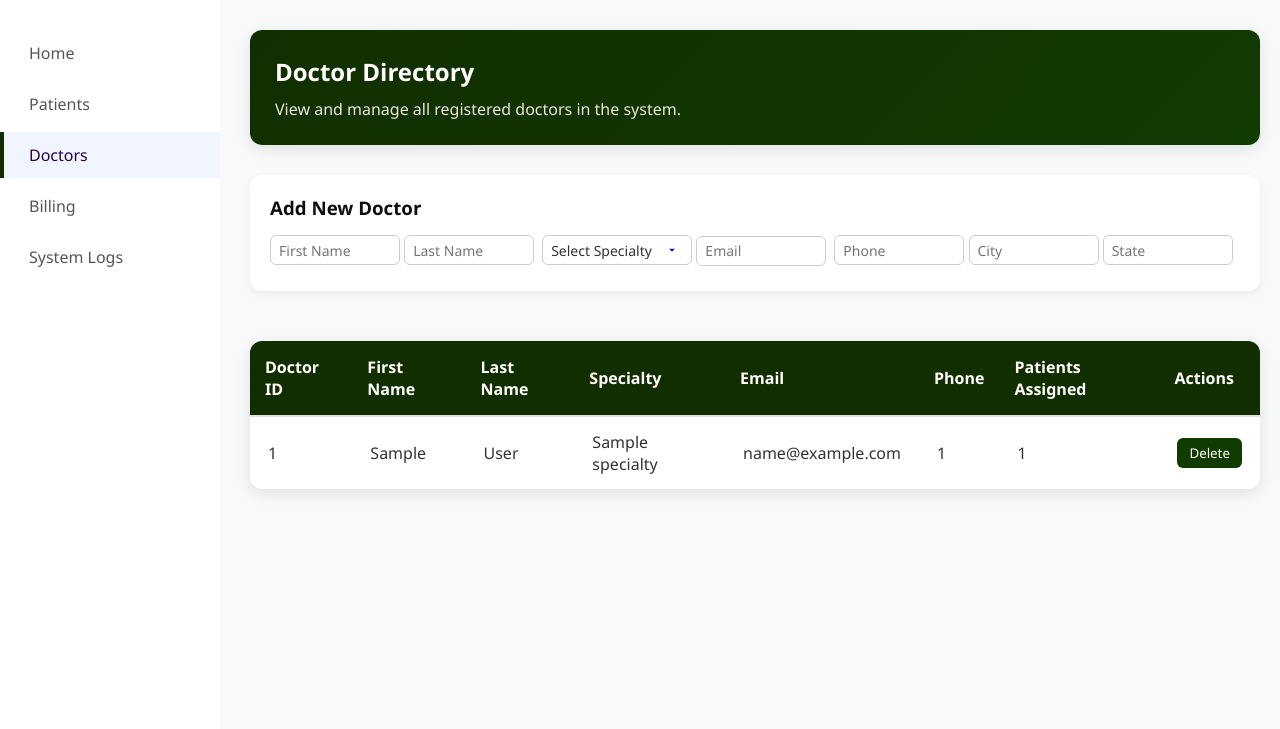
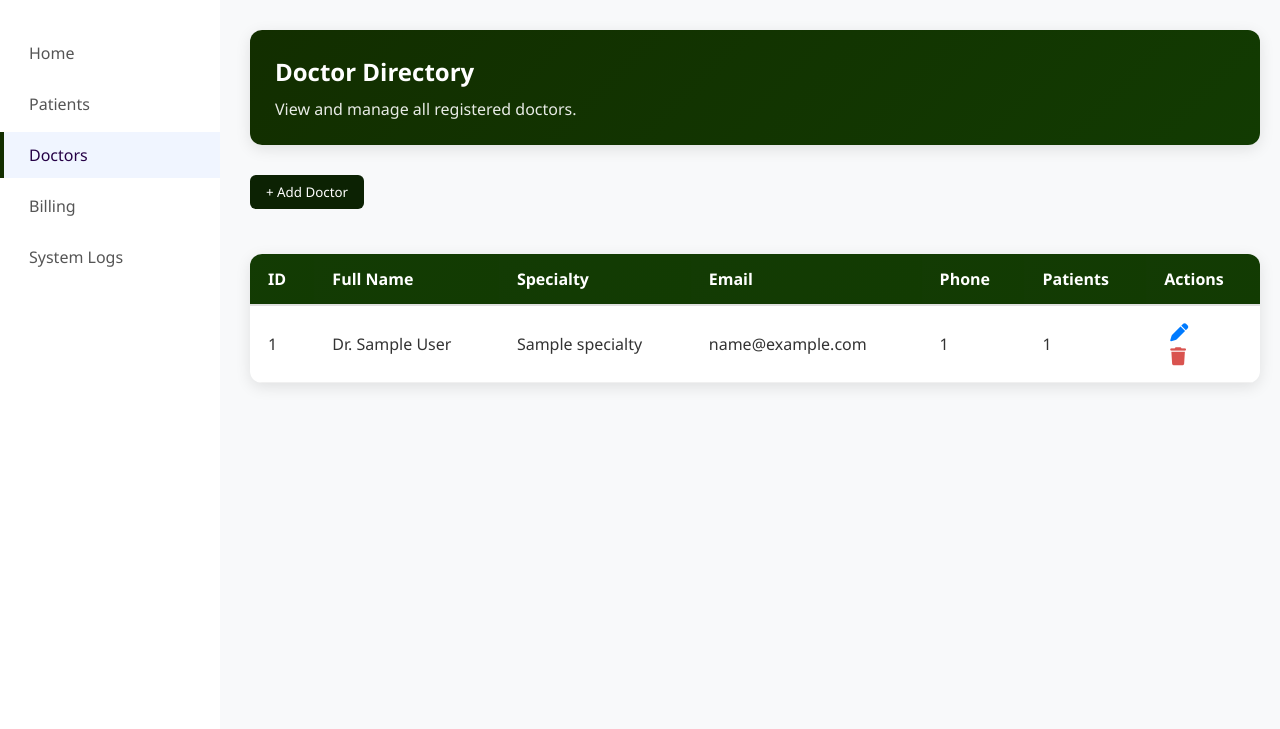
Before and after one commit to gfj2e/Patient_Management_Database, a Python web app: template app/admin/templates/admin_doctors.html in a window 1280 px wide. Shown: the part 66-795 px from the top of the page. Run offline with Jinja, Linux system fonts and the light colour scheme; the template is opened without the code that fills it: most values are stand-ins (such as "Sample title", 1, 10 or a date in 2020).

Commit message:
editing doctors in admin page update

```diff
--- a/app/admin/templates/admin_doctors.html
+++ b/app/admin/templates/admin_doctors.html
@@ -5,10 +5,12 @@
     <meta name="viewport" content="width=device-width, initial-scale=1.0">
     <link rel="stylesheet" href="{{ url_for('static', filename='patient_styles.css') }}">
     <link rel="stylesheet" href="{{ url_for('static', filename='admin_styles.css') }}">
+    <link rel="stylesheet" href="https://cdnjs.cloudflare.com/ajax/libs/font-awesome/6.5.0/css/all.min.css">
 
-    <title>Admin - Doctors</title>
+    <title>Admin – Doctors</title>
 </head>
 <body>
+
 <header class="navbar-admin">
     <div class="logo">
         <a href="{{ url_for('main.index') }}">CuraCloud</a>
@@ -16,7 +18,7 @@
     <div class="nav-buttons">
         <div class="right-header">
             <div class="profile-icon">
-                    <img id="admin-profile-icon" src="{{ url_for('static', filename='images/user.png') }}" alt="admin profile icon">
+                <img src="{{ url_for('static', filename='images/user.png') }}" alt="Admin Icon">
             </div>
             <a href="{{ url_for('auth.logout') }}">
                 <button class="logout-btn">Logout</button>
@@ -26,6 +28,8 @@
 </header>
 
 <div class="container">
+
+    <!-- Sidebar -->
     <div class="side-menu">
         <ul>
             <li><a href="{{ url_for('admin.admin_home') }}">Home</a></li>
@@ -36,45 +40,114 @@
         </ul>
     </div>
 
+    <!-- Main Content -->
     <div class="content">
+
         <div class="welcome-section-admin">
             <div class="welcome-message">Doctor Directory</div>
-                <div class="welcome-subtitle">View and manage all registered doctors in the system.</div>
+            <div class="welcome-subtitle">View and manage all registered doctors.</div>
         </div>
 
+        <!-- Add Doctor Button -->
+        <div class="add-patient-header">
+            <button class="btn-primary-admin" id="openAddDoctorModal">+ Add Doctor</button>
+        </div>
 
-<div class="add-doctor-section">
-    <h3>Add New Doctor</h3>
-    <form method="POST" action="{{ url_for('admin.add_doctor') }}" class="doctor-form-grid">
-        <div class="form-row">
+        <!-- Doctors Table -->
+        <div class="dashboard-container">
+            <div class="dashboard-vertical">
+
+                {% if doctors %}
+                <div class="table-container">
+                    <table class="billing-table">
+                        <thead>
+                            <tr>
+                                <th>ID</th>
+                                <th>Full Name</th>
+                                <th>Specialty</th>
+                                <th>Email</th>
+                                <th>Phone</th>
+                                <th>Patients</th>
+                                <th>Actions</th>
+                            </tr>
+                        </thead>
+
+                        <tbody>
+                        {% for doc in doctors %}
+                        <tr>
+                            <td>{{ doc.doctor_id }}</td>
+                            <td>Dr. {{ doc.first_name }} {{ doc.last_name }}</td>
+                            <td>{{ doc.specialty or "N/A" }}</td>
+                            <td>{{ doc.email or "N/A" }}</td>
+                            <td>{{ doc.phone_number or "N/A" }}</td>
+                            <td>{{ doc.patients|length }}</td>
+
+                            <td class="action-cell">
+
+                                <!-- Edit Button -->
+                                <button class="icon-btn edit-btn"
+                                        title="Edit Doctor"
+                                        data-id="{{ doc.doctor_id }}"
+                                        data-first="{{ doc.first_name }}"
+                                        data-last="{{ doc.last_name }}"
+                                        data-email="{{ doc.email }}"
+                                        data-phone="{{ doc.phone_number }}"
+                                        data-specialty="{{ doc.specialty }}"
+                                        data-city="{{ doc.city }}"
+                                        data-state="{{ doc.state }}"
+                                        data-accept="{{ doc.accepting_patients }}">
+                                    <i class="fas fa-pen"></i>
+                                </button>
+
+
+                                <!-- Delete Button -->
+                                <form method="POST"
+                                    action="{{ url_for('admin.delete_doctor', doctor_id=doc.doctor_id) }}"
+                                    onsubmit="return confirm('Delete this doctor?');">
+
+                                    <button type="submit" class="icon-btn delete-btn" title="Delete">
+                                        <i class="fas fa-trash"></i>
+                                    </button>
+                                </form>
+                            </td>
+                        </tr>
+                        {% endfor %}
+                        </tbody>
+                    </table>
+                </div>
+
+                {% else %}
+                    <p>No doctors found.</p>
+                {% endif %}
+
+            </div>
+        </div>
+    </div>
+</div>
+
+<!-- Add Doctor Modal -->
+<div id="addDoctorModal" class="modal-overlay">
+    <div class="modal-content">
+        <h3>Add Doctor</h3>
+
+        <form method="POST" action="{{ url_for('admin.add_doctor') }}">
+
             <input type="text" name="first_name" placeholder="First Name" required>
             <input type="text" name="last_name" placeholder="Last Name" required>
-        </div>
 
-        <div class="form-row">
             <select name="specialty" required>
                 <option value="">Select Specialty</option>
                 {% for spec in specialties %}
                 <option value="{{ spec }}">{{ spec }}</option>
                 {% endfor %}
             </select>
+
             <input type="email" name="email" placeholder="Email" required>
-        </div>
-
-        <div class="form-row">
             <input type="text" name="phone" placeholder="Phone">
             <input type="text" name="city" placeholder="City" required>
             <input type="text" name="state" placeholder="State" required>
-        </div>
 
-        <!-- <div class="form-row">
-            <label class="checkbox-label">
-                <input type="checkbox" name="is_accepting_new_patients" checked>
-                Accepting New Patients
-            </label>
-        </div> -->
-
-        <div class="checkbox-wrapper">
+<div class="form-row full-width checkbox-wrapper">
     <label class="checkbox-label">
         <input type="checkbox" name="accepting_patients">
         Accepting New Patients
@@ -82,74 +155,102 @@
 </div>
 
 
-        <!-- <div class="form-row full-width">
-            <label for="assigned_patients">Assign Patients:</label>
-            <select name="assigned_patients" id="assigned_patients" multiple size="4">
-                {% for patient in patients %}
-                    <option value="{{ patient.patient_id }}">
-                        {{ patient.first_name }} {{ patient.last_name }}
-                    </option>
+            <div class="modal-buttons">
+                <button type="submit" class="btn-primary-admin">Add</button>
+                <button type="button" class="btn-secondary-admin" id="closeAddDoctorModal">Cancel</button>
+            </div>
+
+        </form>
+    </div>
+</div>
+
+<!-- Edit Doctor Modal -->
+<div id="editDoctorModal" class="modal-overlay">
+    <div class="modal-content">
+        <h3>Edit Doctor</h3>
+
+        <form id="editDoctorForm" method="POST">
+            <input type="text" name="first_name" id="edit-first" required>
+            <input type="text" name="last_name" id="edit-last" required>
+            <input type="email" name="email" id="edit-email" required>
+            <input type="text" name="phone" id="edit-phone">
+
+            <select name="specialty" id="edit-specialty" required>
+                {% for spec in specialties %}
+                <option value="{{ spec }}">{{ spec }}</option>
                 {% endfor %}
             </select>
-        </div> -->
 
-        <div class="form-actions">
-            <button type="submit" class="btn-primary-admin">Add Doctor</button>
+            <input type="text" name="city" id="edit-city" required>
+            <input type="text" name="state" id="edit-state" required>
+
+            <label class="checkbox-label">
+                <input type="checkbox" name="accepting_patients" id="edit-accept">
+                Accepting New Patients
+            </label>
+
+            <div class="modal-buttons">
+                <button type="submit" class="btn-primary-admin">Save</button>
+                <button type="button" class="btn-secondary-admin" id="closeEditDoctorModal">Cancel</button>
             </div>
         </form>
+
+    </div>
 </div>
 
 
+<script>
+document.addEventListener("DOMContentLoaded", () => {
+
+    // ADD Doctor Modal
+    const addModal = document.getElementById("addDoctorModal");
+    const openAddBtn = document.getElementById("openAddDoctorModal");
+    const closeAddBtn = document.getElementById("closeAddDoctorModal");
+
+    openAddBtn.onclick = () => addModal.style.display = "flex";
+    closeAddBtn.onclick = () => addModal.style.display = "none";
+
+    // EDIT Doctor Modal
+    const editModal = document.getElementById("editDoctorModal");
+    const closeEditBtn = document.getElementById("closeEditDoctorModal");
+    const editForm = document.getElementById("editDoctorForm");
+
+    document.querySelectorAll(".edit-btn").forEach(button => {
+        button.addEventListener("click", () => {
+
+            // Fill modal fields
+            document.getElementById("edit-first").value = button.dataset.first;
+            document.getElementById("edit-last").value = button.dataset.last;
+            document.getElementById("edit-email").value = button.dataset.email;
+            document.getElementById("edit-phone").value = button.dataset.phone;
+            document.getElementById("edit-specialty").value = button.dataset.specialty;
+            document.getElementById("edit-city").value = button.dataset.city;
+            document.getElementById("edit-state").value = button.dataset.state;
+
+            document.getElementById("edit-accept").checked =
+                button.dataset.accept === "True" || button.dataset.accept === "1";
+
+            // Set dynamic POST action
+            editForm.action = `/edit_doctor/${button.dataset.id}`;
 
 
-            <div class="dashboard-container">
-                <div class="dashboard-vertical">
-                    {% if doctors %}
-                        <table cellpadding="6" cellspacing="0" class="data-table">
-                            <thead>
-                                <tr>
-                                    <th>Doctor ID</th>
-                                    <th>First Name</th>
-                                    <th>Last Name</th>
-                                    <th>Specialty</th>
-                                    <th>Email</th>
-                                    <th>Phone</th>
-                                    <th>Patients Assigned</th>
-                                    <th>Actions</th>
-                                </tr>
-                            </thead>
-                            <tbody>
-                                {% for doc in doctors %}
-                                <tr>
-                                    <td>{{ doc.doctor_id }}</td>
-                                    <td>{{ doc.first_name }}</td>
-                                    <td>{{ doc.last_name }}</td>
-                                    <td>{{ doc.specialty or 'N/A' }}</td>
-                                    <td>{{ doc.email or 'N/A' }}</td>
-                                    <td>{{ doc.phone_number or 'N/A' }}</td>
-                                    <td>{{ doc.patients|length }}</td>
-                                                                    <td>
-                                    <form method="POST" action="{{ url_for('admin.delete_doctor', doctor_id=doc.doctor_id) }}" onsubmit="return confirm('Are you sure you want to delete this doctor?');">
-                                        <button type="submit" class="btn-danger">Delete</button>
-                                    </form>
-                                </td>
-                                </tr>
-                                {% endfor %}
+            editModal.style.display = "flex";
+        });
+    });
 
+    closeEditBtn.onclick = () => editModal.style.display = "none";
 
+    window.onclick = (e) => {
+        if (e.target === addModal) addModal.style.display = "none";
+        if (e.target === editModal) editModal.style.display = "none";
+    };
 
-                            </tbody>
-                        </table>
-                    {% else %}
-                        <p>No doctors found.</p>
-                    {% endif %}
-                </div>
-            </div>
-        </div>
-    </div>
+});
+</script>
 
 <div class="footer">
     <div>© Powered by Coin Flippers</div>
 </div>
+
 </body>
 </html>
--- a/app/admin/templates/admin_patients.html
+++ b/app/admin/templates/admin_patients.html
@@ -34,7 +34,7 @@
                 <li><a href="{{ url_for('admin.admin_patients') }}" class="active">Patients</a></li>
                 <li><a href="{{ url_for('admin.admin_doctors') }}">Doctors</a></li>
                 <li><a href="{{ url_for('admin.admin_billing') }}">Billing</a></li>
-                <li><a href="{{ url_for('admin.system_logs') }}">System Logs</a></li>
+                              <li><a href="{{ url_for('admin.system_logs') }}">System Logs</a></li>
             </ul>
         </div>
 
--- a/static/admin_styles.css
+++ b/static/admin_styles.css
@@ -354,3 +354,28 @@
 .side-menu ul li a.active {
     border-left: 4px solid #122e00;
 }
+
+.checkbox-wrapper {
+    width: 100%;
+    margin: auto;
+}
+
+.checkbox-label {
+    display: flex;
+    align-items: center;
+    gap: 2px;
+    font-size: 15px;
+    font-weight: 500;
+    color: #333;
+}
+
+.checkbox-label input {
+    transform: scale(1.2);
+    cursor: pointer;
+}
+
+.modal-content {
+    height: auto !important;
+    max-height: none !important;
+    overflow: visible !important;
+}
```
Also changed, not shown: app/admin/routes.py (+31 -0 lines). Lines whose indentation alone changed are shown as unchanged.
